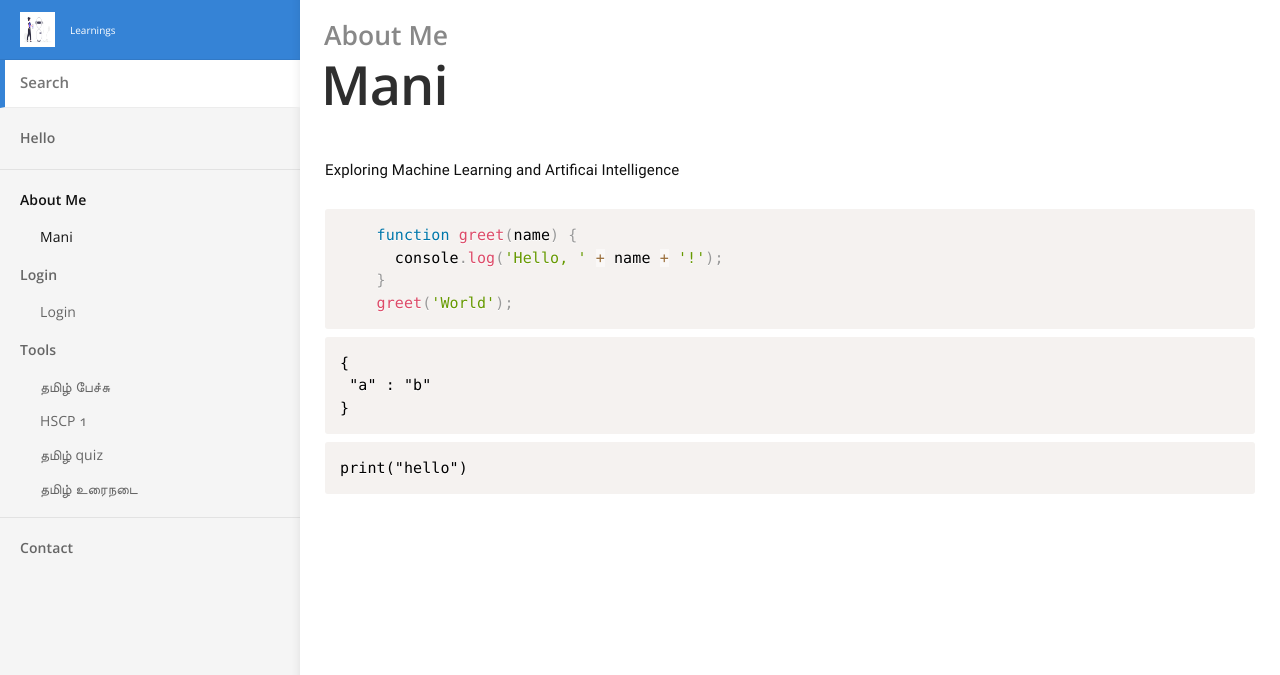
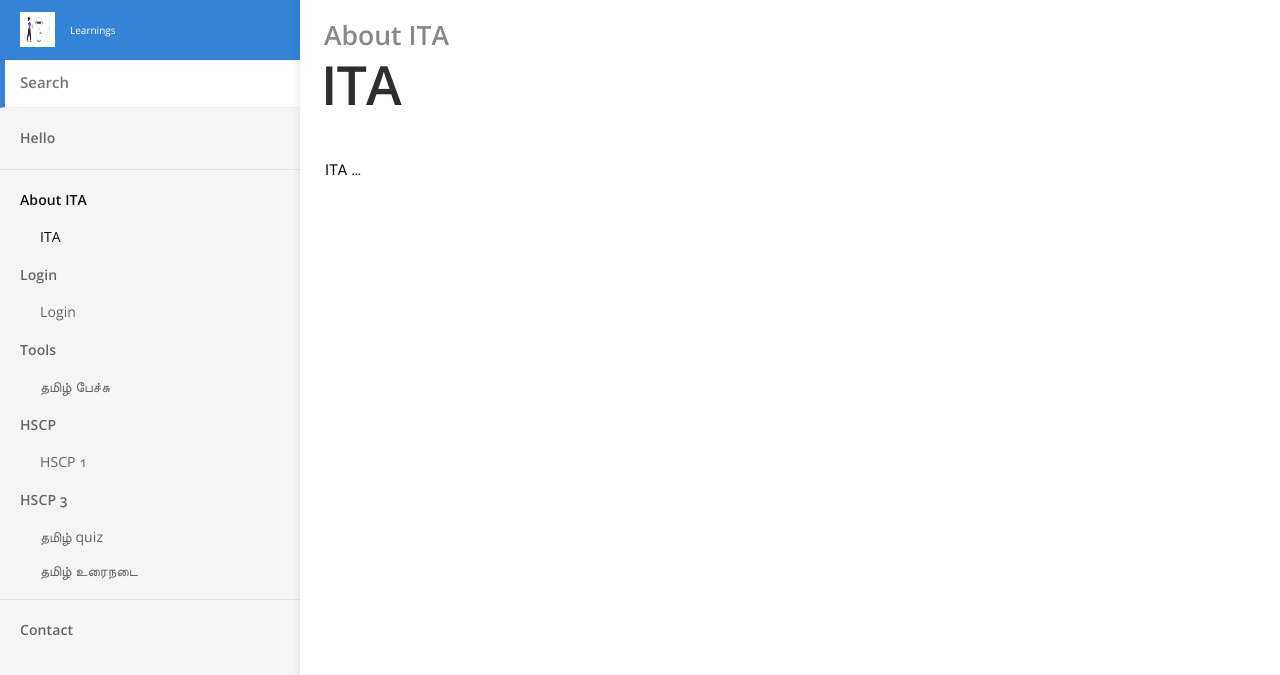
Before and after one commit to mperumal-usd/ita, a Jekyll site: the page built from _docs/AboutMe.md, in a window 1280 px wide. Shown: the top 675 px of the page. Built offline with Jekyll 4.4.1, drawn with Linux system fonts in a browser that asks for light colours.

Commit message:
initial commit

````diff
--- a/_docs/AboutMe.md
+++ b/_docs/AboutMe.md
@@ -1,23 +1,7 @@
 ---
-title: Mani
-category: About Me
+title: ITA
+category: About ITA
 order: 1
 ---
 
-Exploring Machine Learning and Artificai Intelligence
-
-
-  ```javascript
-    function greet(name) {
-      console.log('Hello, ' + name + '!');
-    }
-    greet('World');
-  ```
-```json
-{
- "a" : "b"
-}
-```
-```python
-print("hello")
-```
+ITA ...
--- a/_docs/tamil_conversation.md
+++ b/_docs/tamil_conversation.md
@@ -1,8 +1,7 @@
 ---
-category: Tools
-order: 6
+category: HSCP
+order: 2
 title: HSCP 1
-
 ---
 <script src="{{ site.baseurl }}/scripts/track.js"></script>
 <script src="{{ site.baseurl }}/scripts/speech.js"></script>
--- a/_docs/tamil_dictation.md
+++ b/_docs/tamil_dictation.md
@@ -1,6 +1,6 @@
 ---
-category: Tools
-order: 7
+category: HSCP 3
+order: 1
 title: தமிழ் quiz
 ---
 <script src="{{ site.baseurl }}/scripts/track.js"></script>
--- a/_docs/tamil_match.md
+++ b/_docs/tamil_match.md
@@ -1,5 +1,5 @@
 ---
-category: Tools
+category: HSCP 3
 order: 7
 title: தமிழ் உரைநடை
 ---
--- a/scripts/dictation.js
+++ b/scripts/dictation.js
@@ -13,7 +13,7 @@ async function getQuestions(){
       } });
      if (response.status === 401) {
         // Redirect to login page if not authenticated
-        window.location.href = "https://mperumal-usd.github.io/myLearnings/Login"; // Replace '/login' with your actual login URL
+        window.location.href = "https://mperumal-usd.github.io/ita/Login"; // Replace '/login' with your actual login URL
         return;
       }
      if (!response.ok){
--- a/scripts/drag-and-drop.js
+++ b/scripts/drag-and-drop.js
@@ -49,7 +49,7 @@ async function getQuestions(){
       }});
      if (response.status === 401) {
         // Redirect to login page if not authenticated
-        window.location.href = "https://mperumal-usd.github.io/myLearnings/Login"; // Replace '/login' with your actual login URL
+        window.location.href = "https://mperumal-usd.github.io/ita/Login"; // Replace '/login' with your actual login URL
       }
      if (!response.ok){
       return {}
--- a/scripts/login.js
+++ b/scripts/login.js
@@ -35,7 +35,7 @@ form.addEventListener('submit', function(event) {
             .then(data => {
                 console.log('Response:', data); // Handle the server response (success)
                 sessionStorage.setItem('sessionToken', data.sessionToken);
-                window.location.href = "https://mperumal-usd.github.io/myLearnings/";
+                window.location.href = "https://mperumal-usd.github.io/ita/";
             })
             .catch(error => {
                 console.error('Error:', error); // Handle any errors (failed login, network issues)
--- a/scripts/passwordForm.js
+++ b/scripts/passwordForm.js
@@ -50,7 +50,7 @@ submitButton.addEventListener("click", (event) => {
               // Handle 401 Unauthorized - user is not authenticated
               console.log('Unauthorized! Redirecting to login...');
               // Redirect to login page (or handle error accordingly)
-              window.location.href ="https://mperumal-usd.github.io/myLearnings/Login"; // Redirect to login page
+              window.location.href ="https://mperumal-usd.github.io/ita/Login"; // Redirect to login page
               return; // Stop further execution if 401 is encountered
             }
             // If the status is OK or other success code, handle it
--- a/scripts/speech.js
+++ b/scripts/speech.js
@@ -17,7 +17,7 @@ async function speakApi(text,audioPlayerElement) {
 
     if (response.status === 401) {
       // Redirect to login page if not authenticated
-      window.location.href = "https://mperumal-usd.github.io/myLearnings/Login";
+      window.location.href = "https://mperumal-usd.github.io/ita/Login";
       return;
     }
 
@@ -55,7 +55,7 @@ async function getWorkSheet(number,topic){
   }});
    if (response.status === 401) {
     // Redirect to login page if not authenticated
-    window.location.href = "https://mperumal-usd.github.io/myLearnings/Login";
+    window.location.href = "https://mperumal-usd.github.io/ita/Login";
     return;
   }
    if (!response.ok){
````
